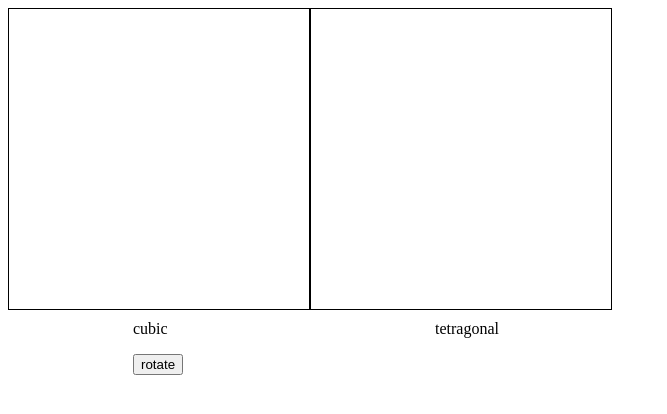
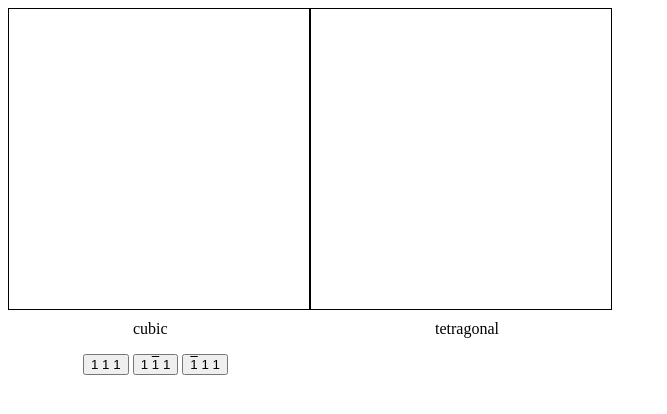
Before and after one commit to agentDar05/scimulations, a website with bundled scripts: page src/crystals.html in a window 1280 px wide. Shown: the whole page, without its empty margins (0-667 px from the left). Built offline with nearby package versions, Linux system fonts and the light colour scheme.

Commit message:
Add new buttons for each rotation axis

```diff
--- a/src/crystals.html
+++ b/src/crystals.html
@@ -9,7 +9,18 @@
       <div class="cubic">
         <div class="rotate-cubic"></div>
         <p class="labelCubic">cubic</p>
-        <button class="btn-rotate-axis">rotate</button>
+        <div class="buttons-rotate">
+          <button class="btn-rotate-axis111 btn-rotate-axis">1 1 1</button>
+          <button class="btn-rotate-axis1-11 btn-rotate-axis">
+            1
+            <span style="text-decoration: overline">1</span>
+            1
+          </button>
+          <button class="btn-rotate-axis-111 btn-rotate-axis">
+            <span style="text-decoration: overline">1</span>
+            1 1
+          </button>
+        </div>
       </div>
       <div class="tetragonal">
         <div class="rotate-tetragonal"></div>
--- a/src/css/crystallography.css
+++ b/src/css/crystallography.css
@@ -17,6 +17,6 @@
     margin-top: 10px;
 
 }
-.btn-rotate-axis{
-    margin-left: 125px;
+.buttons-rotate{
+ margin-left: 75px;
 }
--- a/src/js/drawCrystals.js
+++ b/src/js/drawCrystals.js
@@ -13,11 +13,17 @@ import {
 
 let angle = 0.4;
 let rotationAxis = null;
-
-document.querySelector(".btn-rotate-axis").addEventListener("click", () => {
+let drawingCube = cubicFigure;
+document.querySelector(".btn-rotate-axis111").addEventListener("click", () => {
   rotationAxis = new Vector([1, 1, 1]);
+  drawFrame();
 });
-
+document.querySelector(".btn-rotate-axis1-11").addEventListener("click", () => {
+  rotationAxis = new Vector([1, -1, 1]);
+});
+document.querySelector(".btn-rotate-axis-111").addEventListener("click", () => {
+  rotationAxis = new Vector([-1, 1, 1]);
+});
 const canvasHeight = 300;
 const canvasWidth = 300;
 const tetragonalCanvas = new Canvas2D(
@@ -51,6 +57,7 @@ let rotatingAngle = 0;
 function drawFrame() {
   cubicCanvas.clear();
   let cubeToDraw = cubicFigure;
+
   if (rotationAxis) {
     // const angles = StaticMath.calcAngles(rotationAxis);
     // const leanAroundX = Lean.leanFigure(-angles.xy,0,0);
@@ -101,7 +108,7 @@ function drawFrame() {
     Rotate.getRotationMatrix(angle, angle, 0)
   );
 
-  if (rotatingAngle >= Math.PI * (2/3)) {
+  if (rotatingAngle >= Math.PI * (2 / 3)) {
     rotationAxis = null;
   }
   // CanvasUtils.drawLine(
```
Lines whose indentation alone changed are shown as unchanged.
